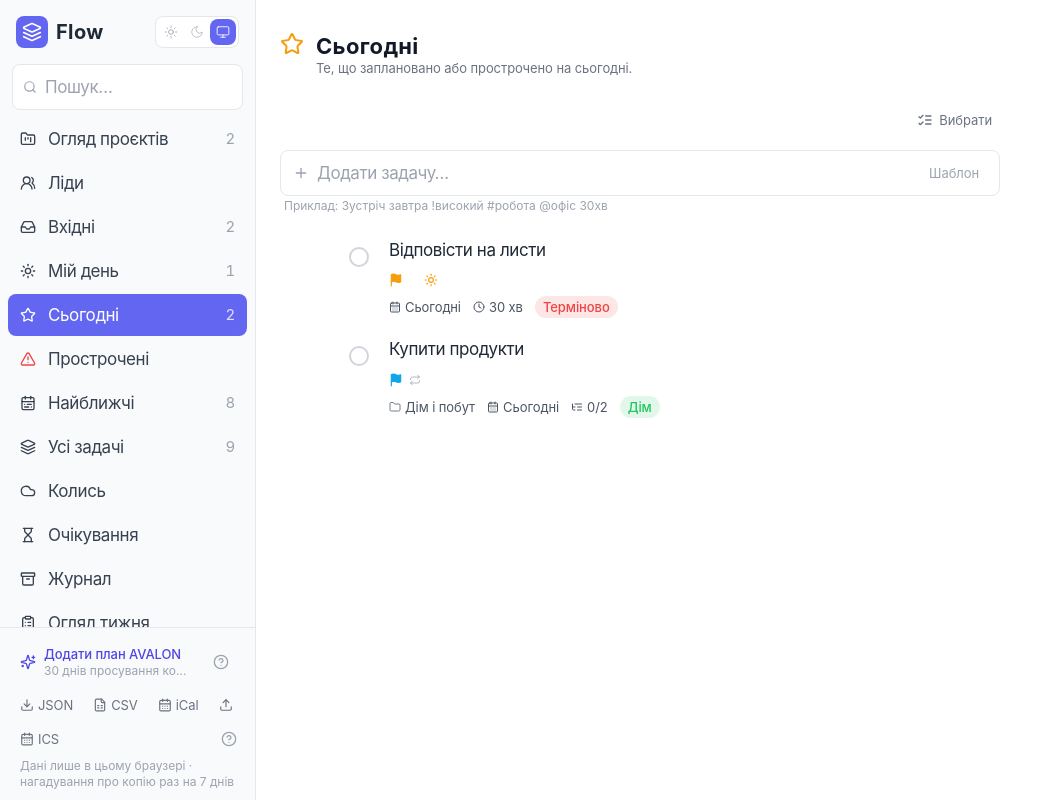
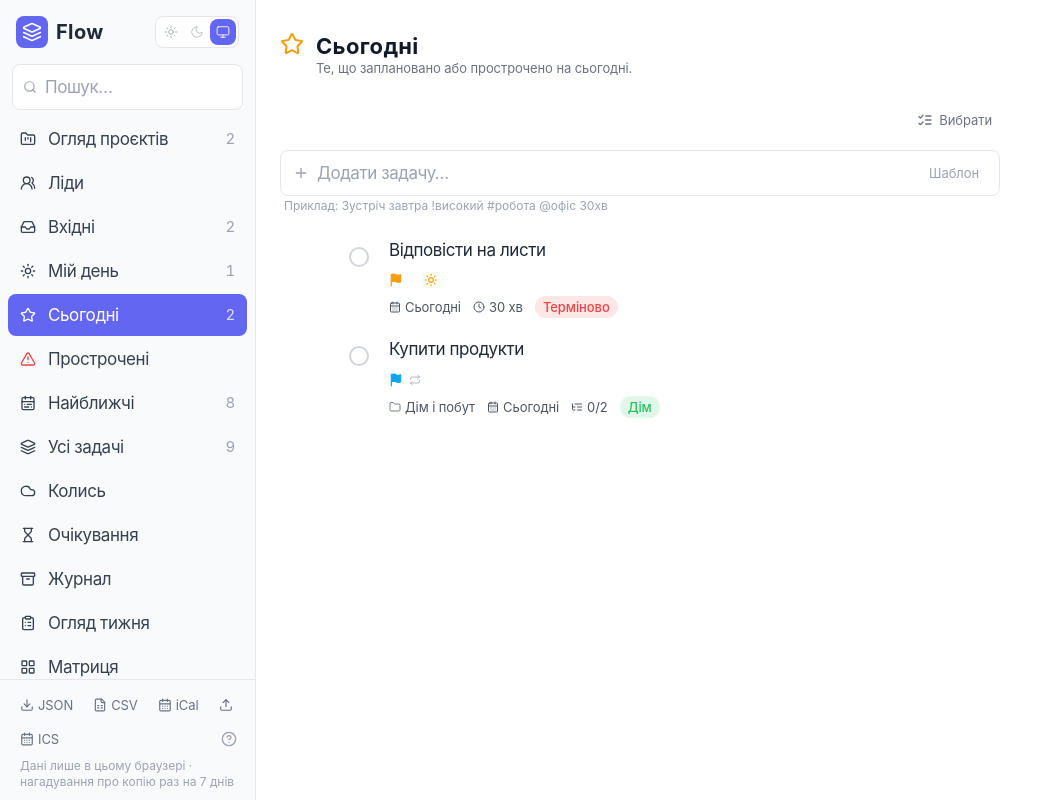
Before and after one commit to alysyuk78-blip/flow, a React (Vite) app: page / in a window 1280 px wide. Shown: the whole page, without its empty margins (0-1063 px from the left). Built offline with nearby package versions, Linux system fonts and the light colour scheme; the HTML template or start-up script is replaced by a standard one.

Commit message:
Move Avalon plan to templates

```diff
--- a/src/components/Sidebar.tsx
+++ b/src/components/Sidebar.tsx
@@ -29,7 +29,6 @@ import {
   LayoutGrid,
   Hourglass,
   MapPin,
-  Sparkles,
   UsersRound,
   AlertTriangle,
 } from "lucide-react";
@@ -479,7 +478,7 @@ export function Sidebar() {
               </button>
               <button
                 onClick={() => setShowTemplates((v) => !v)}
-                title="З шаблону"
+                title="Шаблони та готові плани"
                 className="rounded p-0.5 text-gray-400 hover:text-brand-500"
               >
                 <LayoutTemplate className="h-4 w-4" />
@@ -520,6 +519,26 @@ export function Sidebar() {
 
         {showTemplates && (
           <div className="mx-2 mb-2 space-y-1 rounded-lg border border-gray-200 bg-white p-2 dark:border-gray-700 dark:bg-gray-800">
+            <div className="px-2 pb-1 pt-0.5 ios-section-label">
+              Готові плани
+            </div>
+            <button
+              onClick={() => {
+                handleAvalonPlanImport();
+                setShowTemplates(false);
+              }}
+              className="block w-full rounded-lg px-2 py-1.5 text-left text-ios-footnote hover:bg-gray-100 dark:hover:bg-gray-700"
+            >
+              <span className="font-medium text-gray-800 dark:text-gray-100">
+                AVALON: отримання лідів
+              </span>
+              <span className="block text-gray-400">
+                30-денний план просування кошиків кондиціонерів
+              </span>
+            </button>
+            <div className="px-2 pb-1 pt-3 ios-section-label">
+              Шаблони проєктів
+            </div>
             {PROJECT_TEMPLATES.map((tpl) => (
               <button
                 key={tpl.id}
@@ -667,46 +686,6 @@ export function Sidebar() {
       </nav>
 
       <div className="border-t border-gray-200 px-3 py-2.5 dark:border-gray-800">
-        <div className="group relative mb-1 flex items-center rounded-lg hover:bg-brand-50 focus-within:bg-brand-50 dark:hover:bg-brand-500/10 dark:focus-within:bg-brand-500/10">
-          <button
-            type="button"
-            onClick={handleAvalonPlanImport}
-            title={
-              avalonPlanProject
-                ? "Відкрити 30-денний робочий план просування кошиків кондиціонерів"
-                : "Додати готовий 30-денний план із задачами, чек-листами та текстами"
-            }
-            className="flex min-h-12 min-w-0 flex-1 items-center gap-2 rounded-lg px-2 text-left text-ios-footnote font-medium text-brand-600 dark:text-brand-300"
-          >
-            <Sparkles className="h-4 w-4 shrink-0" />
-            <span className="min-w-0 flex-1">
-              <span className="block">
-                {avalonPlanProject
-                  ? "Відкрити план AVALON"
-                  : "Додати план AVALON"}
-              </span>
-              <span className="block truncate text-ios-caption font-normal text-gray-400">
-                30 днів просування кошиків
-              </span>
-            </span>
-          </button>
-          <button
-            type="button"
-            onClick={() => setHelpOpen(true)}
-            aria-label="Що таке План AVALON"
-            title="Що таке План AVALON"
-            className="mr-1 flex h-9 w-9 shrink-0 items-center justify-center rounded-lg text-gray-400 hover:bg-white hover:text-brand-600 dark:hover:bg-gray-800"
-          >
-            <HelpCircle className="h-4 w-4" />
-          </button>
-          <div
-            role="tooltip"
-            className="pointer-events-none absolute bottom-full left-0 z-50 mb-2 w-60 rounded-lg bg-gray-900 px-3 py-2 text-ios-caption font-normal leading-snug text-white opacity-0 shadow-lg transition-opacity group-hover:opacity-100 group-focus-within:opacity-100 dark:bg-gray-700"
-          >
-            Готовий 30-денний план із 31 задачею, чек-листами та
-            текстами для просування кошиків. Інші дані не замінюються.
-          </div>
-        </div>
         <div className="flex flex-wrap items-center gap-1">
           <button
             onClick={exportBackup}
--- a/src/content/userGuide.ts
+++ b/src/content/userGuide.ts
@@ -49,13 +49,15 @@ export const USER_GUIDE_SECTIONS: GuideSection[] = [
   },
   {
     id: "avalon-plan",
-    title: "План AVALON",
-    body: `«План AVALON» — готовий 30-денний робочий план просування кошиків кондиціонерів.
+    title: "Готові плани та шаблони",
+    body: `Біля «Мої проєкти» натисніть іконку шаблону. Там є універсальні шаблони проєктів і готові плани для окремих потреб.
+
+«AVALON: отримання лідів» — один із таких готових 30-денних планів для просування кошиків кондиціонерів.
 
 Він містить 31 задачу з дедлайнами, чек-листами та готовими текстами для реклами, ОСББ, забудовників, архітекторів і партнерів.
 
-• Якщо плану ще немає — кнопка додає його окремим проєктом і перед цим створює резервну копію. Інші дані не замінюються.
-• Якщо план уже додано — кнопка просто відкриває цей проєкт без дублів.
+• Якщо плану ще немає — вибір додає його окремим проєктом і перед цим створює резервну копію. Інші дані не замінюються.
+• Якщо план уже додано — вибір просто відкриває цей проєкт без дублів.
 • Виконання відмічайте в задачах, а контакти та результати звернень ведіть у розділі «Ліди».`,
   },
   {
```
Also changed, not shown: 1 other file (tests, documents, lock files or other folders).
